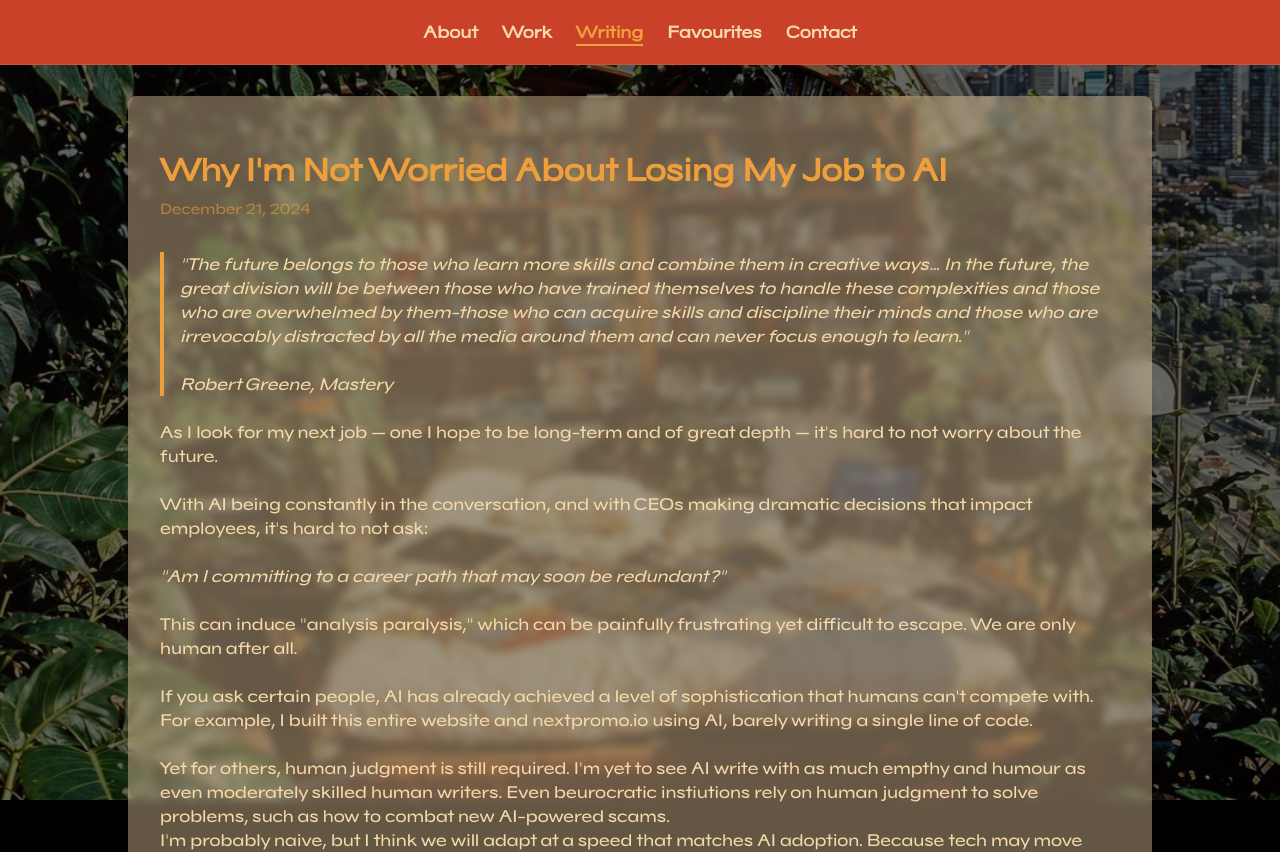
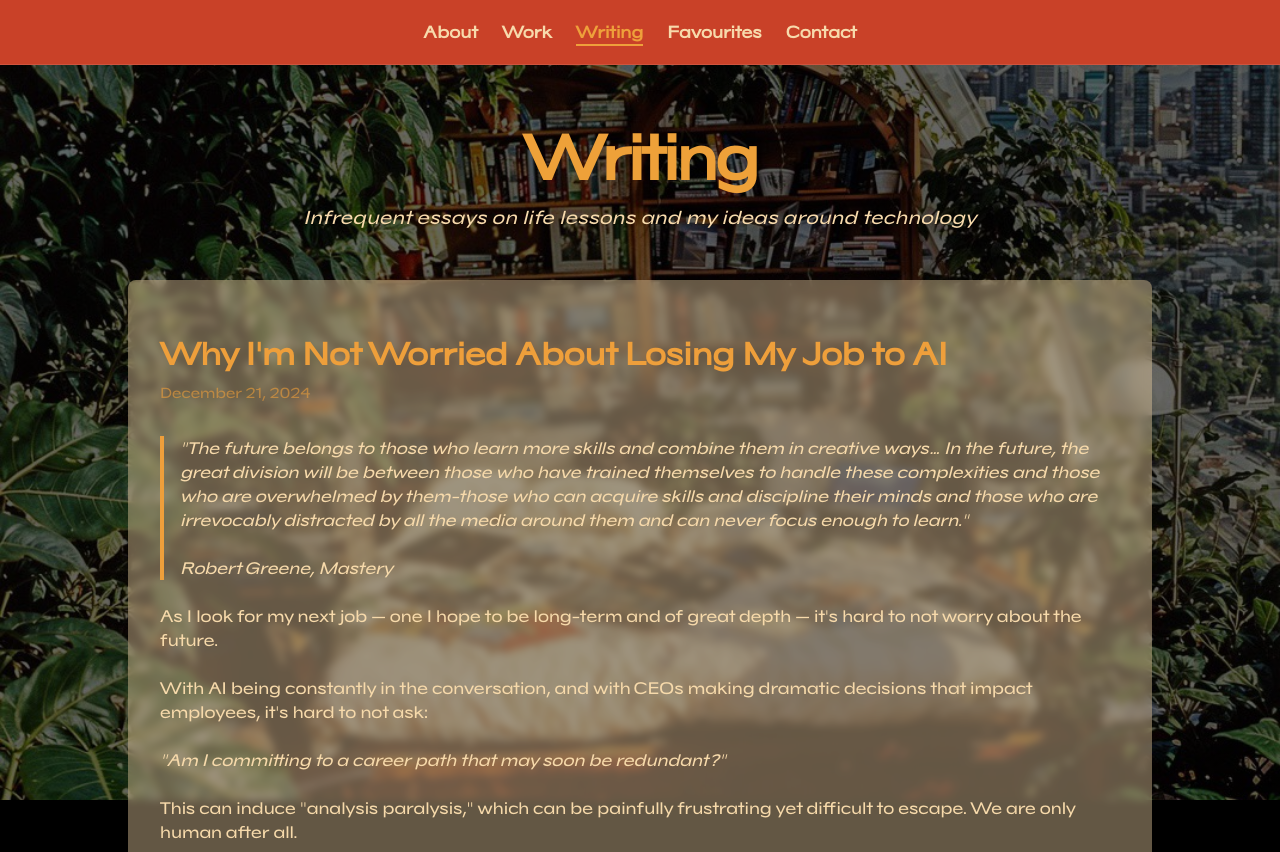
Before and after one commit to jayson-brady-98/personal-website, a Next.js app: page /writing in a window 1280 px wide. Shown: the top 852 px of the page. Built offline with nearby package versions, Linux system fonts and the light colour scheme.

Commit message:
HEadings

```diff
--- a/app/work-history/page.tsx
+++ b/app/work-history/page.tsx
@@ -140,8 +140,7 @@ export default function WorkHistory() {
         <div className="relative z-10">
           <div className="container mx-auto max-w-5xl space-y-12 pt-24 pb-24">
             <div className="text-center space-y-4 relative">
-              <h1 className="text-3xl font-bold tracking-tighter sm:text-3xl md:text-4xl
-                text-[#EEA139]">
+              <h1 className="text-4xl font-bold tracking-tighter sm:text-5xl md:text-6xl text-[#EEA139]">
                 Work History
               </h1>
               <p className="text-[#F7DAAC] text-sm sm:text-base md:text-lg italic font-light tracking-wide mx-auto">
--- a/app/writing/page.tsx
+++ b/app/writing/page.tsx
@@ -50,8 +50,17 @@ export default async function Writing() {
           }}
         />
 
-        <div className="relative z-10 container mx-auto px-4 py-16">
-          <div className="max-w-5xl mx-auto">
+        <div className="relative z-10 container mx-auto px-4">
+          <div className="max-w-5xl mx-auto space-y-12 pt-24 pb-24">
+            <div className="text-center space-y-4 relative">
+              <h1 className="text-4xl font-bold tracking-tighter sm:text-5xl md:text-6xl text-[#EEA139]">
+                Writing
+              </h1>
+              <p className="text-[#F7DAAC] text-sm sm:text-base md:text-lg italic font-light tracking-wide mx-auto">
+                Infrequent essays on life lessons and my ideas around technology
+              </p>
+            </div>
+
             {essays.map((essay, index) => (
               <article
                 key={essay.slug}
```
